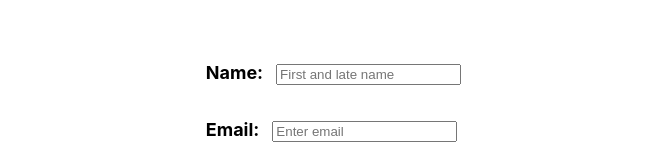
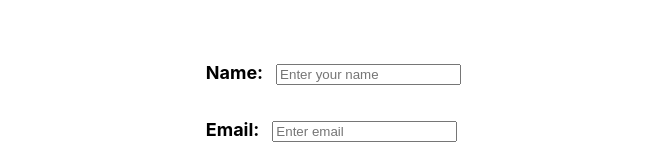
Before and after one commit to NJIT-WIS/project-2-is219-teamec, a Next.js app: page /contact in a window 1280 px wide. Shown: the part 376-530 px from the top of the page, without its empty margins (337-982 px from the left). Built offline with nearby package versions, Linux system fonts and the light colour scheme.

Commit message:
Edited name field

```diff
--- a/pages/contact.js
+++ b/pages/contact.js
@@ -40,7 +40,7 @@
         <div className={styles.contact}>
           <label className={styles.field}>
             Name:
-            <input className={styles.input} type="text" value={name} placeholder="First and late name" onChange={(e) => setName(e.target.value)} />
+            <input className={styles.input} type="text" value={name} placeholder="Enter your name" onChange={(e) => setName(e.target.value)} />
           </label>
         </div>
         <br></br>
```
